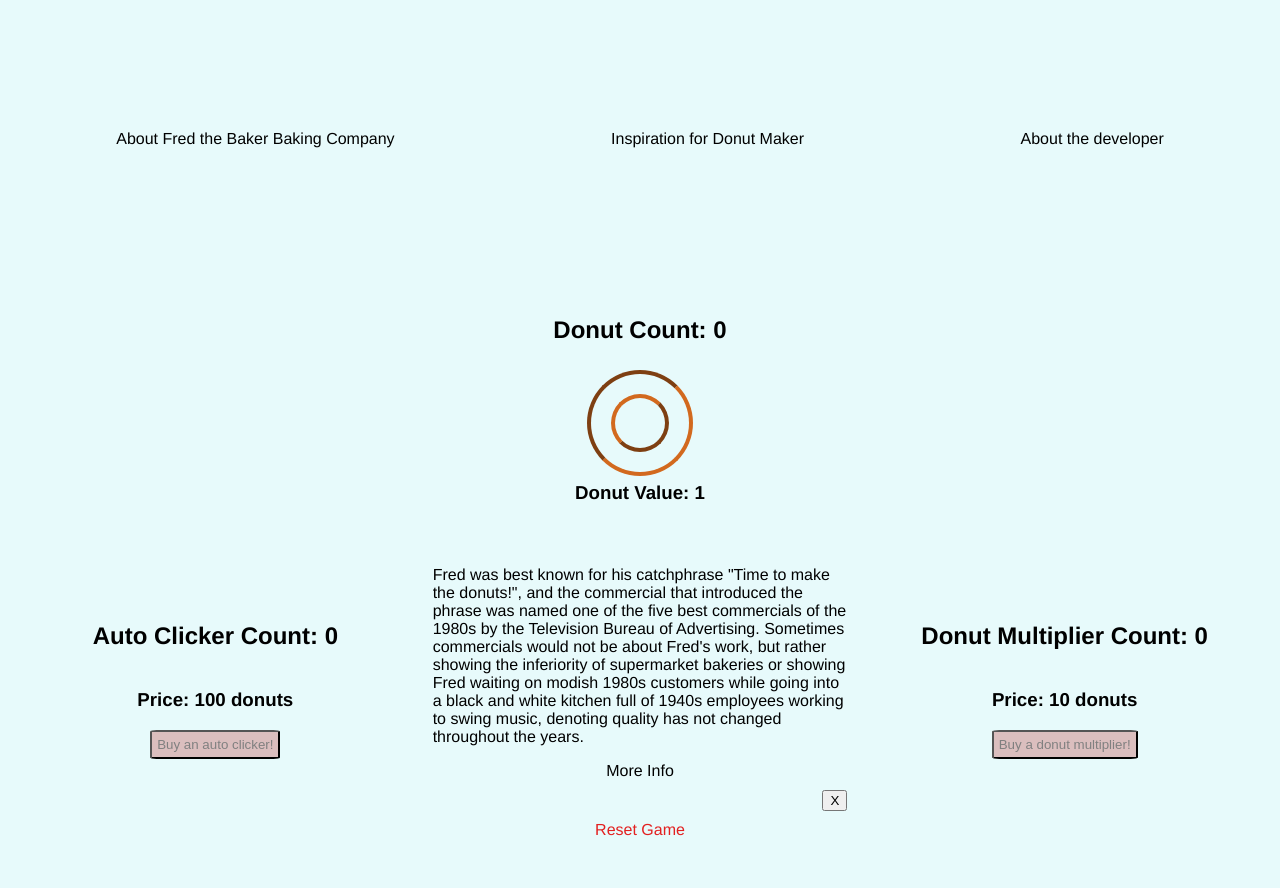
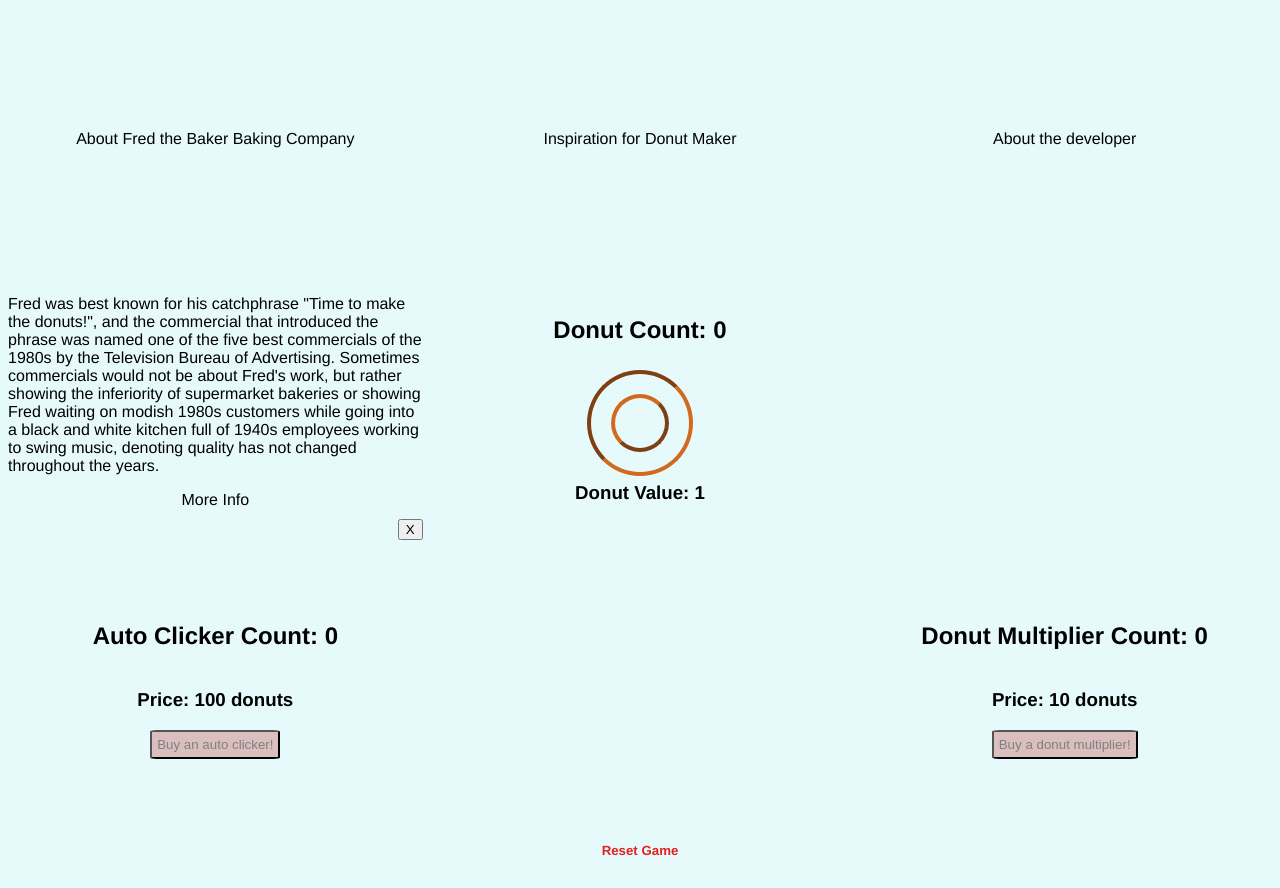
Before and after one commit to JDavis01/DonutMaker, a plain HTML site: page index.html in a window 1280 px wide. Both pictures are taken after a click on the link "About Fred the Baker Baking Company". Before the commit the page ends 847 px from the top, so only its background shows below. Drawn offline with Linux system fonts and the light colour scheme.

Commit message:
Made changes to the layout

```diff
--- a/css/layout.css
+++ b/css/layout.css
@@ -5,16 +5,29 @@
     gap: 10px;
 }
 
-.info-container {
-    grid-column: 1 / 4;
+.fred-container {
+    grid-column: 1 / 2;
     display: flex;
-    justify-content: space-around;
+    justify-content: center;
     align-items: center;
-    flex-wrap: wrap;
+}
+
+.inspiration-container {
+    grid-column: 2 / 3;
+    display: flex;
+    justify-content: center;
+    align-items: center;
+}
+
+.about-me-container {
+    grid-column: 3 / 4;
+    display: flex;
+    justify-content: center;
+    align-items: center;
 }
 
 .donut-container {
-    grid-column: 1 / 4;
+    grid-column: 2 / 3;
     display: flex;
     flex-direction: column;
     justify-content: center;
@@ -29,19 +42,35 @@
     align-items: center;
 }
 
-.modal-container {
-    grid-column: 2 / 3;
+.modal-container1 {
+    grid-column: 1 / 2;
     flex-direction: column;
     justify-content: center;
     align-items: center;
 }
 
-.more-info {
+.modal-container2 {
+    grid-column: 3 / 4;
+    flex-direction: column;
+    justify-content: center;
+    align-items: center;
+}
+
+.more-info1 {
     display: block;
     margin-bottom: 10px;
 }
 
-.close {
+.more-info2 {
+    display: block;
+    margin-bottom: 10px;
+}
+
+.close1 {
+    float: right;
+}
+
+.close2 {
     float: right;
 }
 
@@ -55,14 +84,37 @@
 
 .reset-game {
     grid-column: 2 / 3;
-    text-align: center;
+    display: flex;
+    flex-direction: column-reverse;
+    justify-content: center;
+    align-items: center;
 }
 
 a {
     text-align: center;
 }
 
-@media screen and (max-width: 450px) {
+@media screen and (max-width: 600px) {
+    .fred-container {
+        grid-column: 1 / 4;
+    }
+
+    .inspiration-container {
+        grid-column: 1 / 4;
+    }
+
+    .about-me-container {
+        grid-column: 1 / 4;
+    }
+
+    .modal-container1 {
+        grid-column: 1 / 4;
+    }
+
+    .modal-container2 {
+        grid-column: 1 / 4;
+    }
+
     .auto-clicker-container {
         grid-column: 1 / 4;
     }
--- a/css/style.css
+++ b/css/style.css
@@ -6,7 +6,11 @@ body {
     background-color: rgba(219, 248, 250, 0.644);
 }
 
-.modal-container {
+.modal-container1 {
+    display: none;
+}
+
+.modal-container2 {
     display: none;
 }
 
--- a/index.html
+++ b/index.html
@@ -12,35 +12,47 @@
 
 <body>
     <div class="main-container">
-        <header class="info-container">
+        <header class="fred-container">
             <a class="about-fred" href="#">About Fred the Baker Baking Company</a>
+        </header>
+        <header class="inspiration-container">
             <a class="inspiration" target="_blank" href="https://orteil.dashnet.org/cookieclicker/">Inspiration for
                 Donut Maker</a>
+        </header>
+        <header class="about-me-container">
             <a class="about-me" href="#">About the developer</a>
-            </header>
+        </header>
+        <section class="modal-container1">
+            <div class="modal-content1">
+                <p class="about-paragraph1"></p>
+                <a class="more-info1" target="_blank">More Info</a>
+                <button type="button" class="close1">X</button>
+            </div>
+        </section>
         <section class="donut-container">
             <h2 class="donut-count">Donut Count: 0</h2>
             <div class="donut-button"></div>
             <h3 class="donut-value">Donut Value: 1</h3>
+        </section>
+        <section class="modal-container2">
+            <div class="modal-content2">
+                <p class="about-paragraph2"></p>
+                <a class="more-info2" target="_blank">More Info</a>
+                <button type="button" class="close2">X</button>
+            </div>
         </section>
         <section class="auto-clicker-container">
                 <h2 class="auto-clicker-count">Auto Clicker Count: 0</h2>
                 <h3 class="auto-clicker-price">Price: 100 donuts</h3>
                 <button type="button" class="auto-clicker-button">Buy an auto clicker!</button>
         </section>
-        <section class="modal-container">
-            <div class="modal-content">
-                <p class="about-paragraph"></p>
-                <a class="more-info">More Info</a>
-                <button type="button" class="close">X</button>
-            </div>
-        </section>
+
         <section class="multiplier-container">
                 <h2 class="multiplier-count">Donut Multiplier Count: 0</h2>
                 <h3 class="multiplier-price">Price: 10 donuts</h3>
                 <button class="multiplier-button">Buy a donut multiplier!</button>
         </section>
-        <div class="reset-game">Reset Game</div>
+        <div class="reset-game"><h5>Reset Game</h5></div>
     </div>
 </body>
 <script src="javascript/DonutMaker.js" type="module"></script>
--- a/javascript/modal.js
+++ b/javascript/modal.js
@@ -1,13 +1,17 @@
-const modal = document.querySelector(".modal-container");
-const moreInfo = document.querySelector(".more-info");
-const aboutParagraph = document.querySelector(".about-paragraph")
-const closeButton = document.querySelector(".close");
+const modal1 = document.querySelector(".modal-container1");
+const modal2 = document.querySelector(".modal-container2");
+const moreInfo1 = document.querySelector(".more-info1");
+const moreInfo2 = document.querySelector(".more-info2");
+const aboutParagraph1 = document.querySelector(".about-paragraph1");
+const aboutParagraph2 = document.querySelector(".about-paragraph2");
+const closeButton1 = document.querySelector(".close1");
+const closeButton2 = document.querySelector(".close2");
 const fredLink = document.querySelector(".about-fred");
 const aboutMeLink = document.querySelector(".about-me");
 
 fredLink.onclick = function () {
-    modal.style.display = "flex";
-    aboutParagraph.innerHTML = "Fred was best known for his catchphrase " +
+    modal1.style.display = "flex";
+    aboutParagraph1.innerHTML = "Fred was best known for his catchphrase " +
         "\"Time to make the donuts!\", and the commercial that introduced " +
         "the phrase was named one of the five best commercials of the 1980s " +
         "by the Television Bureau of Advertising. Sometimes commercials would not be about Fred\'s work, " +
@@ -22,13 +26,13 @@ fredLink.onclick = function () {
         "company created an official \"retirement\" celebration for him, " +
         "including a parade in the city of Boston and a \"free donut\" day " +
         "that served over six million customers on September 22, 1997.";
-    moreInfo.setAttribute("href", "https://en.wikipedia.org/wiki/Fred_the_Baker")
+    moreInfo1.setAttribute("href", "https://en.wikipedia.org/wiki/Fred_the_Baker")
 
 }
 
 aboutMeLink.onclick = function () {
-    modal.style.display = "flex";
-    aboutParagraph.innerHTML = "Born April 15, 1991 in Columbus Ohio. Grew up " +
+    modal2.style.display = "flex";
+    aboutParagraph2.innerHTML = "Born April 15, 1991 in Columbus Ohio. Grew up " +
         "and went to school at Pickerington Central. Graduated " +
         "Highschool in 2010 and soon after met my wife at Ohio Valley " +
         "University. " +
@@ -40,9 +44,13 @@ aboutMeLink.onclick = function () {
         "I am currently working my way through We Can Code It's bootcamp " +
         "program. " +
         "Below are recent projects I have worked on.";
-    moreInfo.setAttribute("href", "http://jdavis01.github.io/");
+    moreInfo2.setAttribute("href", "http://jdavis01.github.io/");
 }
 
-closeButton.onclick = function () {
-    modal.style.display = "none";
+closeButton1.onclick = function () {
+    modal1.style.display = "none";
 }
+
+closeButton2.onclick = function () {
+    modal2.style.display = "none";
+}
```
